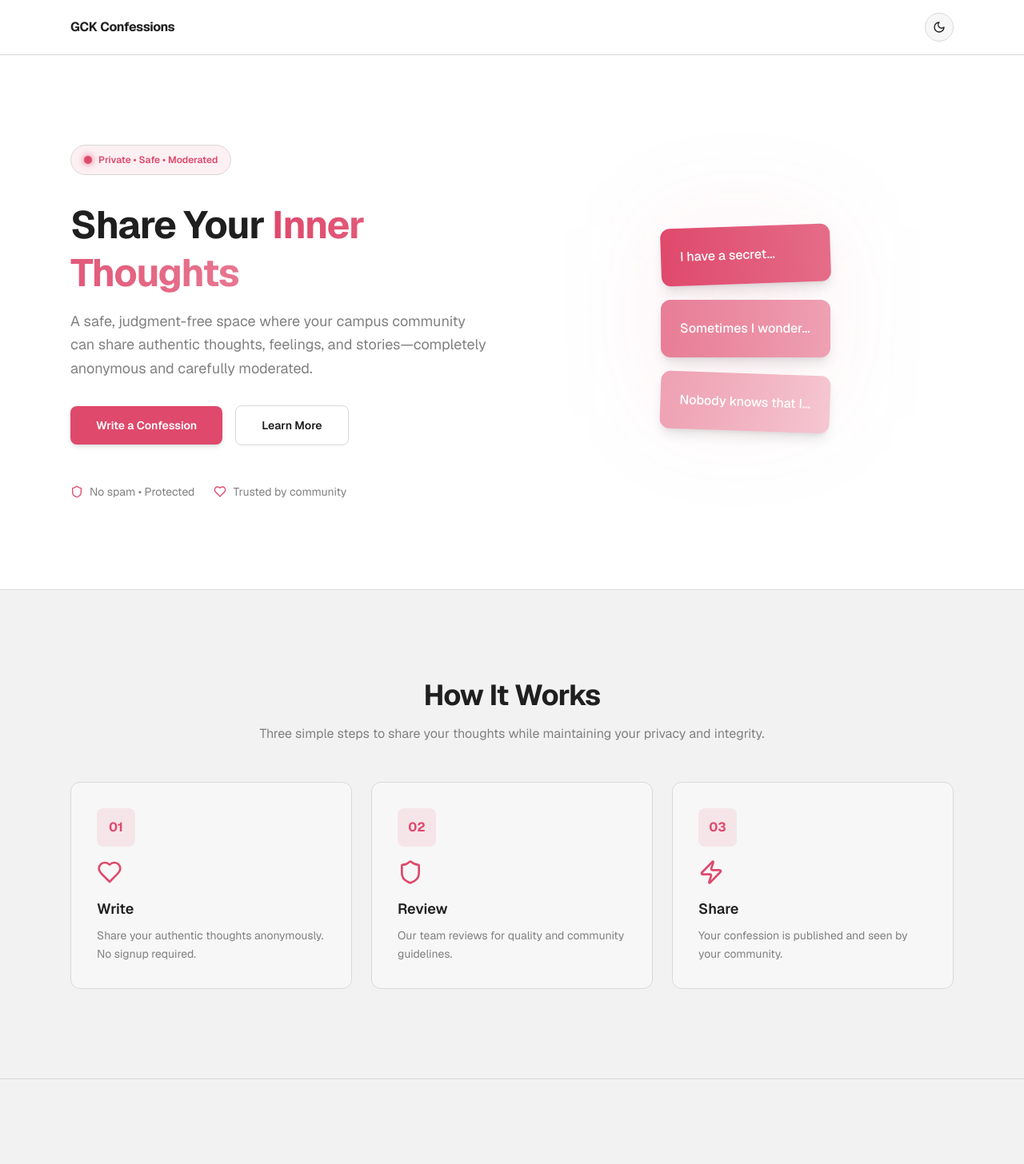
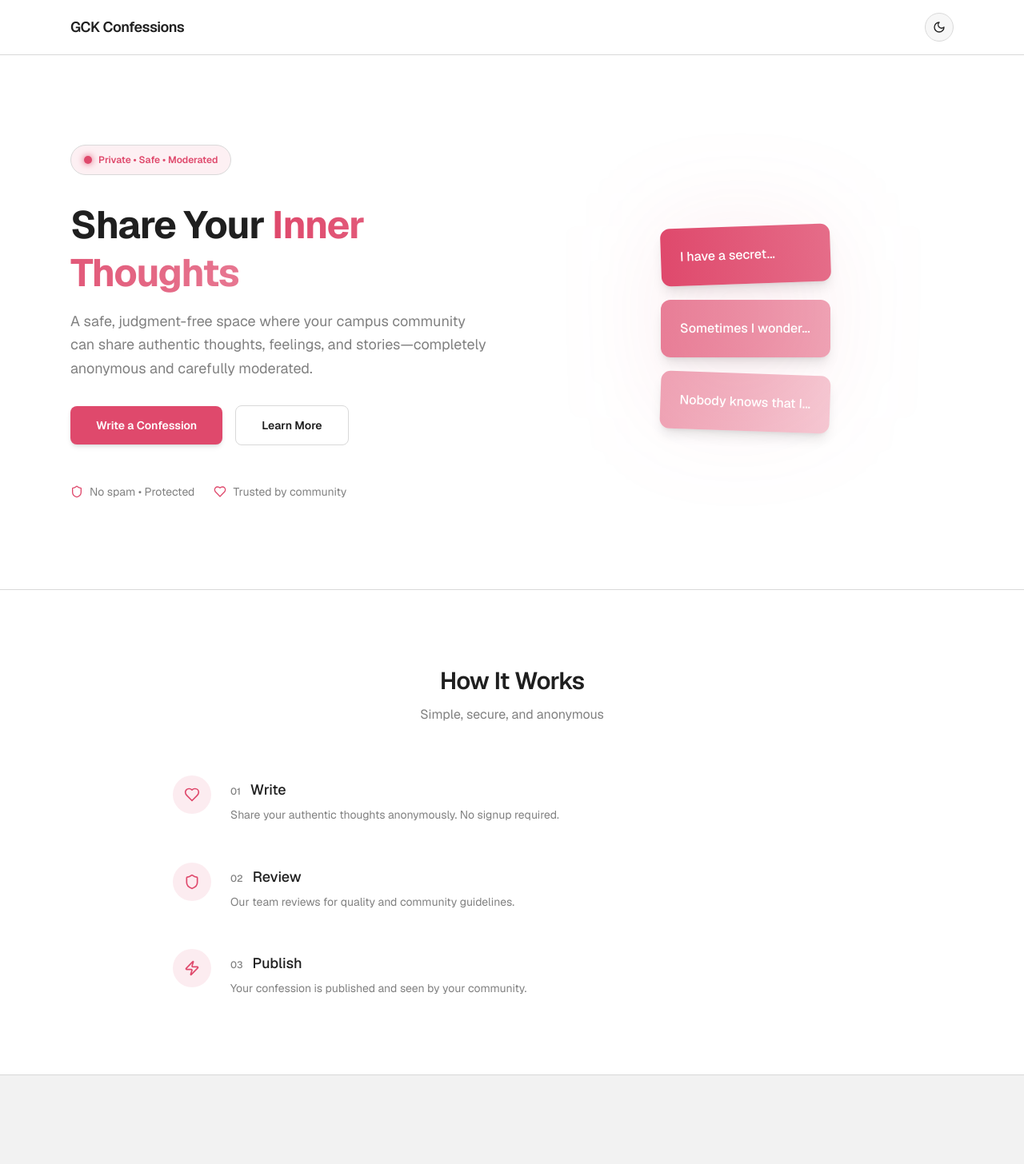
Before and after one commit to RexSixT9/gckconfessions, a Next.js app: page / in a window 1280 px wide. Shown: the top 1456 px of the page at 80% size. Built offline with nearby package versions, Linux system fonts and the light colour scheme.

Commit message:
fix2.4.7

```diff
--- a/src/app/adminlogin/page.tsx
+++ b/src/app/adminlogin/page.tsx
@@ -2,7 +2,7 @@
 
 import { useRouter } from "next/navigation";
 import { useState } from "react";
-import { AlertCircle, CheckCircle2, Loader, Lock, Mail } from "lucide-react";
+import { AlertCircle, CheckCircle2, Loader, Lock, Mail, Eye, EyeOff } from "lucide-react";
 
 type Notice = { type: "error" | "success"; message: string } | null;
 
@@ -10,6 +10,7 @@ export default function AdminLoginPage() {
   const router = useRouter();
   const [email, setEmail] = useState("");
   const [password, setPassword] = useState("");
+  const [showPassword, setShowPassword] = useState(false);
   const [notice, setNotice] = useState<Notice>(null);
   const [loading, setLoading] = useState(false);
 
@@ -119,14 +120,27 @@ export default function AdminLoginPage() {
                   <input
                     id="password"
                     name="password"
-                    type="password"
+                    type={showPassword ? "text" : "password"}
                     value={password}
                     onChange={(event) => setPassword(event.target.value)}
                     placeholder="Enter your password"
                     required
                     disabled={loading}
-                    className="w-full rounded-lg border border-[hsl(var(--border))] bg-[hsl(var(--background))] pl-11 pr-4 py-3 text-sm outline-none transition focus:border-[hsl(var(--accent))] focus:ring-2 focus:ring-[hsl(var(--accent))]/20 disabled:cursor-not-allowed disabled:opacity-50"
+                    className="w-full rounded-lg border border-[hsl(var(--border))] bg-[hsl(var(--background))] pl-11 pr-12 py-3 text-sm outline-none transition focus:border-[hsl(var(--accent))] focus:ring-2 focus:ring-[hsl(var(--accent))]/20 disabled:cursor-not-allowed disabled:opacity-50"
                   />
+                  <button
+                    type="button"
+                    onClick={() => setShowPassword(!showPassword)}
+                    disabled={loading}
+                    className="absolute right-3.5 top-1/2 -translate-y-1/2 text-[hsl(var(--muted-foreground))] transition hover:text-[hsl(var(--foreground))] disabled:cursor-not-allowed disabled:opacity-50"
+                    aria-label={showPassword ? "Hide password" : "Show password"}
+                  >
+                    {showPassword ? (
+                      <EyeOff className="h-5 w-5" />
+                    ) : (
+                      <Eye className="h-5 w-5" />
+                    )}
+                  </button>
                 </div>
               </div>
 
@@ -146,13 +160,6 @@ export default function AdminLoginPage() {
                 )}
               </button>
             </form>
-
-            {/* Footer Info */}
-            <div className="mt-6 rounded-lg bg-[hsl(var(--secondary))] p-4">
-              <p className="text-xs text-[hsl(var(--muted-foreground))] text-center">
-                <strong>Demo Mode:</strong> This is a secure admin panel. Use your configured credentials.
-              </p>
-            </div>
           </div>
         </div>
 
--- a/src/app/layout.tsx
+++ b/src/app/layout.tsx
@@ -34,15 +34,13 @@ export default function RootLayout({
         <ThemeProvider attribute="class" defaultTheme="system" enableSystem disableTransitionOnChange>
           {/* Header Navbar */}
           <header className="sticky top-0 z-50 border-b border-[hsl(var(--border))] bg-[hsl(var(--background))]/95 backdrop-blur">
-            <div className="mx-auto flex w-full max-w-6xl items-center justify-between gap-4 px-4 py-3 sm:px-6 sm:py-4">
+            <div className="mx-auto flex w-full max-w-6xl items-center justify-between gap-4 px-4 py-3.5 sm:px-6 sm:py-4">
               <Link
                 href="/"
-                className="flex min-w-0 flex-1 items-center gap-1.5 text-sm font-bold tracking-tight text-[hsl(var(--foreground))] sm:gap-2 sm:text-base"
+                className="flex items-center text-[hsl(var(--foreground))] transition-opacity hover:opacity-80"
               >
-                {/* <div className="h-5 w-5 rounded-full bg-[hsl(var(--accent))] sm:h-6 sm:w-6"></div> */}
-                <span className="flex flex-col text-[11px] leading-tight break-words sm:flex-row sm:gap-1 sm:text-base">
-                  <span>GCK</span>
-                  <span>Confessions</span>
+                <span className="text-base font-semibold tracking-tight sm:text-lg">
+                  GCK Confessions
                 </span>
               </Link>
               <ThemeToggle />
--- a/src/app/not-found.tsx
+++ b/src/app/not-found.tsx
@@ -121,33 +121,6 @@ export default function NotFound() {
                 Go Back
               </button>
             </div>
-
-            {/* Helpful Links */}
-            <div className="mt-12 sm:mt-16">
-              <p className="mb-4 text-sm font-semibold text-[hsl(var(--muted-foreground))]">
-                Popular Pages
-              </p>
-              <div className="flex flex-wrap justify-center gap-3">
-                <a
-                  href="/"
-                  className="rounded-lg border border-[hsl(var(--border))] bg-[hsl(var(--card))] px-4 py-2 text-sm text-[hsl(var(--foreground))] transition hover:border-[hsl(var(--accent))] hover:shadow-sm"
-                >
-                  Home
-                </a>
-                <a
-                  href="/submit"
-                  className="rounded-lg border border-[hsl(var(--border))] bg-[hsl(var(--card))] px-4 py-2 text-sm text-[hsl(var(--foreground))] transition hover:border-[hsl(var(--accent))] hover:shadow-sm"
-                >
-                  Submit Confession
-                </a>
-                <a
-                  href="/adminlogin"
-                  className="rounded-lg border border-[hsl(var(--border))] bg-[hsl(var(--card))] px-4 py-2 text-sm text-[hsl(var(--foreground))] transition hover:border-[hsl(var(--accent))] hover:shadow-sm"
-                >
-                  Admin Login
-                </a>
-              </div>
-            </div>
           </div>
         </section>
       </main>
--- a/src/app/page.tsx
+++ b/src/app/page.tsx
@@ -118,19 +118,19 @@ export default function Home() {
         </section>
 
         {/* How It Works Section */}
-        <section id="how-it-works" className="border-t border-[hsl(var(--border))] bg-[hsl(var(--secondary))]">
-          <div className="mx-auto w-full max-w-6xl px-4 py-16 sm:px-6 sm:py-24 lg:py-28">
-            <div className="mb-8 space-y-4 text-center sm:mb-12">
-              <h2 className="break-words text-2xl font-bold tracking-tight text-[hsl(var(--foreground))] sm:text-3xl lg:text-4xl">
+        <section id="how-it-works" className="border-t border-[hsl(var(--border))]">
+          <div className="mx-auto w-full max-w-4xl px-4 py-16 sm:px-6 sm:py-20 lg:py-24">
+            <div className="mb-12 text-center sm:mb-16">
+              <h2 className="text-2xl font-semibold tracking-tight text-[hsl(var(--foreground))] sm:text-3xl">
                 How It Works
               </h2>
-              <p className="break-words mx-auto max-w-2xl text-sm text-[hsl(var(--muted-foreground))] sm:text-base">
-                Three simple steps to share your thoughts while maintaining your privacy and integrity.
+              <p className="mt-3 text-sm text-[hsl(var(--muted-foreground))] sm:text-base">
+                Simple, secure, and anonymous
               </p>
             </div>
 
-            {/* Steps Grid */}
-            <div className="grid gap-6 sm:grid-cols-2 lg:grid-cols-3">
+            {/* Steps List */}
+            <div className="space-y-8 sm:space-y-12">
               {[
                 {
                   step: '01',
@@ -146,7 +146,7 @@ export default function Home() {
                 },
                 {
                   step: '03',
-                  title: 'Share',
+                  title: 'Publish',
                   description: 'Your confession is published and seen by your community.',
                   icon: Zap,
                 },
@@ -155,25 +155,29 @@ export default function Home() {
                 return (
                   <div
                     key={i}
-                    className="group rounded-xl border border-[hsl(var(--border))] bg-[hsl(var(--card))] p-6 transition hover:border-[hsl(var(--accent))] hover:shadow-md sm:p-8"
+                    className="flex gap-4 sm:gap-6"
                   >
-                    {/* Step Number */}
-                    <div className="mb-4 inline-flex h-12 w-12 items-center justify-center rounded-lg bg-[hsl(var(--accent))]/10 text-base font-bold text-[hsl(var(--accent))] group-hover:bg-[hsl(var(--accent))]/20">
-                      {item.step}
-                    </div>
-
                     {/* Icon */}
-                    <div className="mb-4">
-                      <Icon className="h-8 w-8 text-[hsl(var(--accent))]" />
+                    <div className="flex-shrink-0">
+                      <div className="flex h-12 w-12 items-center justify-center rounded-full bg-[hsl(var(--accent))]/10">
+                        <Icon className="h-5 w-5 text-[hsl(var(--accent))]" />
+                      </div>
                     </div>
 
                     {/* Content */}
-                    <h3 className="break-words mb-2 text-lg font-semibold text-[hsl(var(--foreground))]">
-                      {item.title}
-                    </h3>
-                    <p className="break-words text-sm leading-relaxed text-[hsl(var(--muted-foreground))]">
-                      {item.description}
-                    </p>
+                    <div className="flex-1 pt-1">
+                      <div className="flex items-baseline gap-3">
+                        <span className="text-xs font-medium text-[hsl(var(--muted-foreground))]">
+                          {item.step}
+                        </span>
+                        <h3 className="text-lg font-medium text-[hsl(var(--foreground))]">
+                          {item.title}
+                        </h3>
+                      </div>
+                      <p className="mt-1.5 text-sm leading-relaxed text-[hsl(var(--muted-foreground))]">
+                        {item.description}
+                      </p>
+                    </div>
                   </div>
                 );
               })}
```
